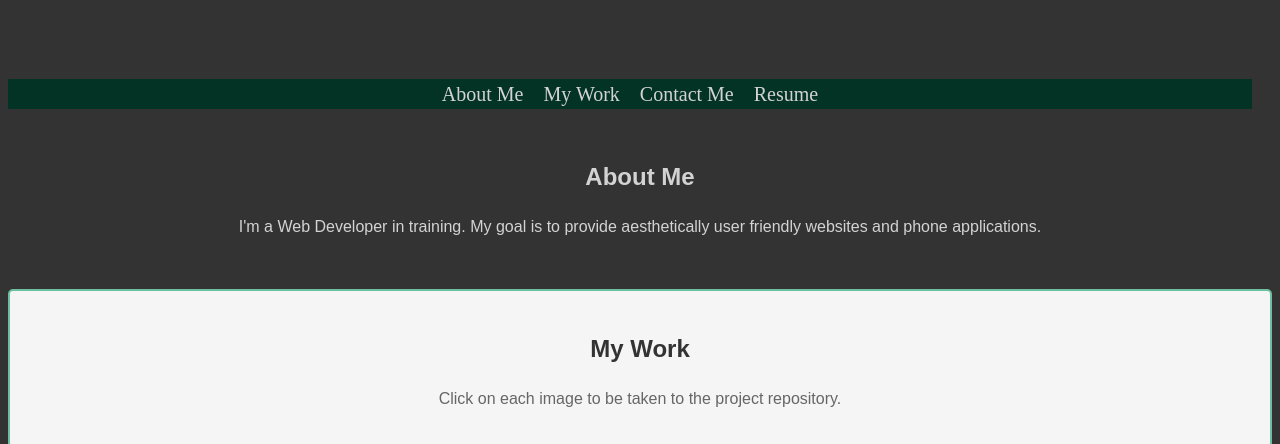
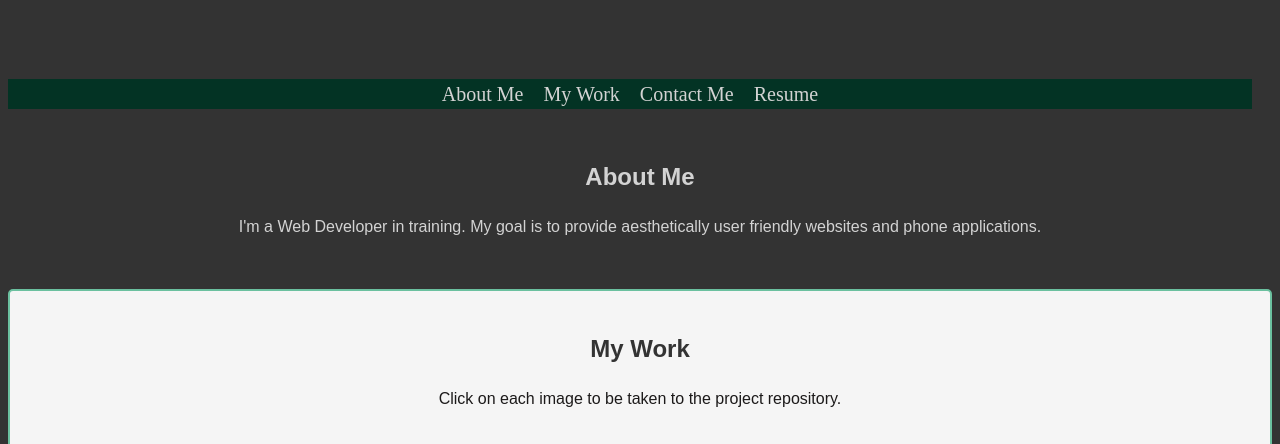
Before and after one commit to Raquel-t/Professional-Portfolio-2nd-assignment, a plain HTML site: page index.html in a window 1280 px wide. Shown: the part 261-705 px from the top of the page. Drawn offline with Linux system fonts and the light colour scheme.

Commit message:
corrected color for section subtitle

```diff
--- a/assets/css/style.css
+++ b/assets/css/style.css
@@ -83,7 +83,7 @@ header {
 
 .my-work .section_subtitle {
     font-size: 16px;
-    color: #666666;
+    color: #1c1a1a;
 }
 
 .container {
```
